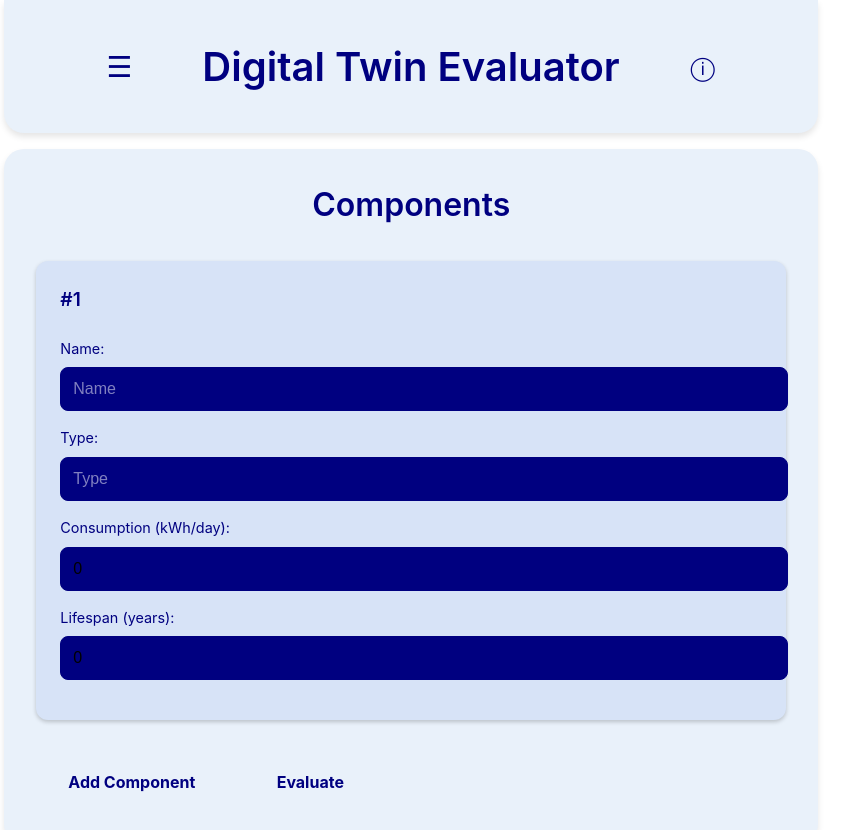
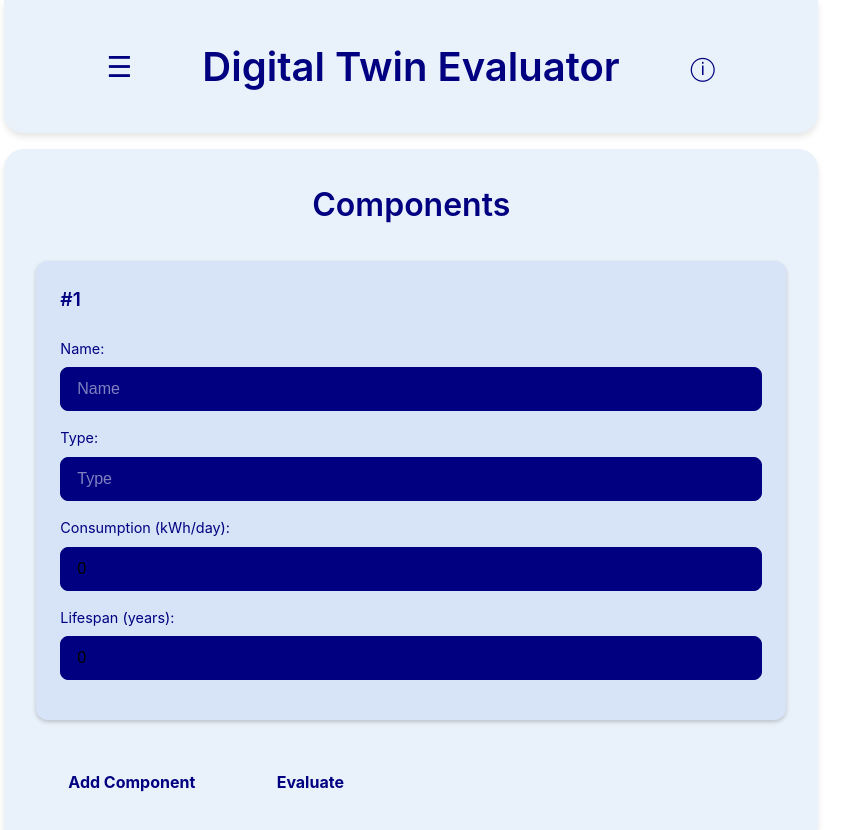
Before and after one commit to eucinovacaoportugal/CTDT-D, a React (Vite) app in the folder frontend/: page / in a window 1280 px wide. Shown: the top 830 px of the page, without its empty margins (229-1078 px from the left). Built offline with nearby package versions, Linux system fonts and the light colour scheme.

Commit message:
frontend

```diff
--- a/frontend/src/App.css
+++ b/frontend/src/App.css
@@ -143,9 +143,11 @@ label {
 input, select {
   width: 100%;
   margin-bottom: 1rem;
-  padding: 0.75rem;
+  margin-right: 2rem;
+  padding: 0.75rem 1rem;
   font-size: 1rem;
   border-radius: 8px;
+  box-sizing: border-box;
   border: 1px solid #000080;
   background-color: #000080;
   transition: all 0.3s ease;
```
Also changed, not shown: 2 other files (tests, documents, lock files or other folders).
